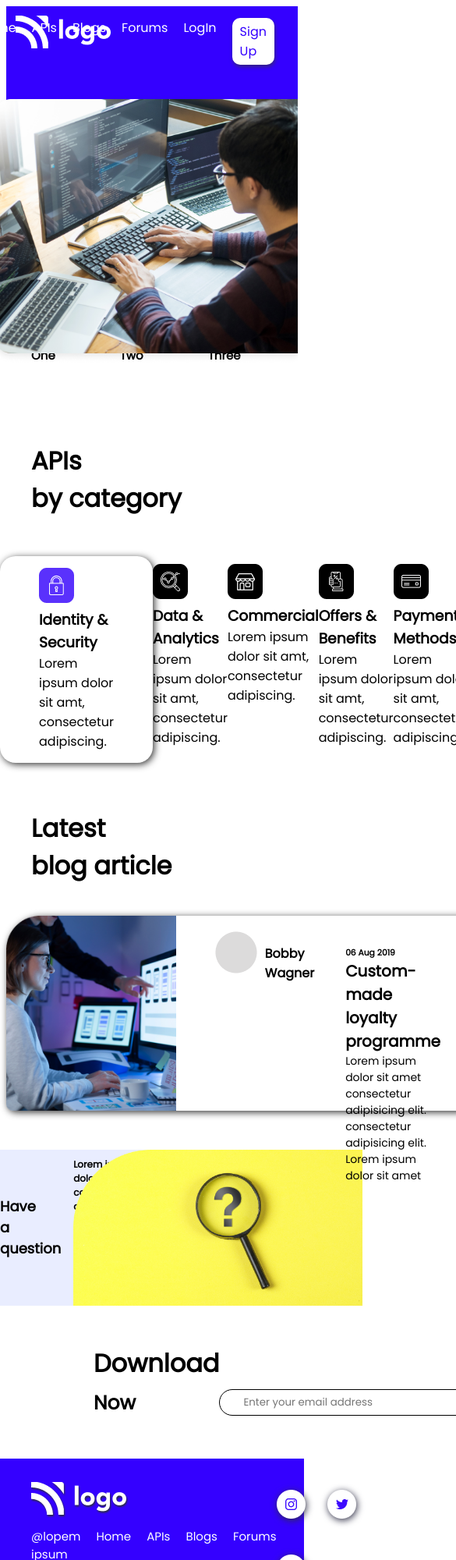
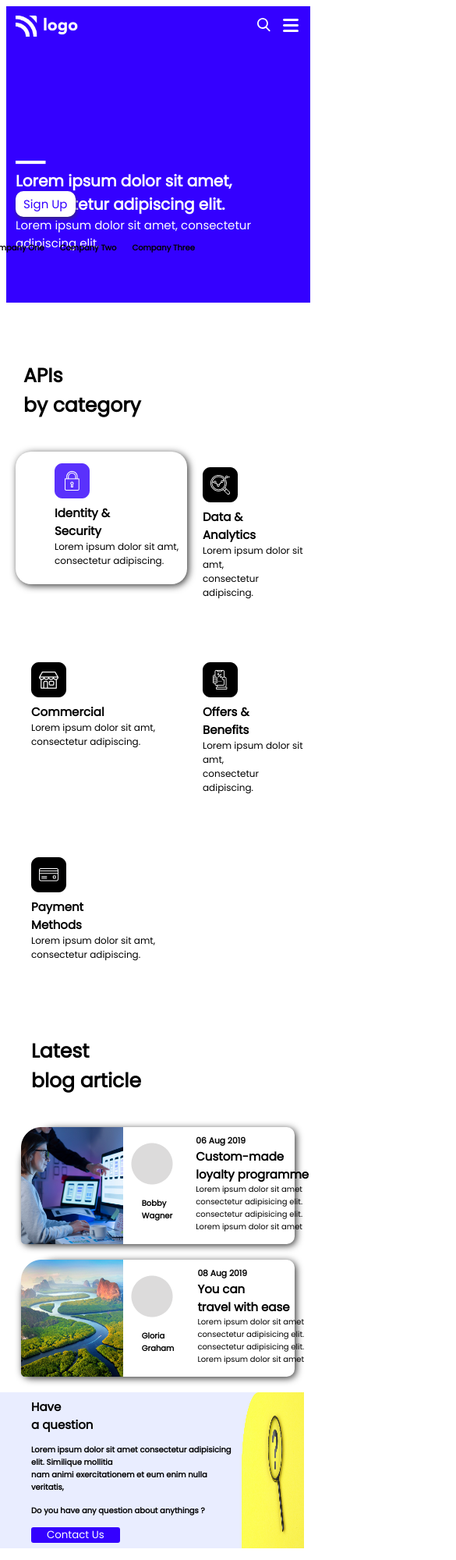
Before and after one commit to PrimePP/developer-landing-page, a website: page index.html in a window 390 px wide. Shown: the top 2000 px of the page at 78% size, 585 px wide, since content can reach past the window. Drawn offline with Linux system fonts and the light colour scheme.

Commit message:
added mobile and tablet responsive

```diff
--- a/index.html
+++ b/index.html
@@ -16,15 +16,18 @@
         <!-- Navigation Bar Starts -->
         <nav class="nav-items">
             <!-- Navigation items Starts -->
-            <a class="nav-item">Home</a>
-            <a class="nav-item">APIs</a>
-            <a class="nav-item">Blogs</a>
-            <a class="nav-item">Forums</a>
-            <a class="nav-item">LogIn</a>
+            <a class="nav-item nav-text">Home</a>
+            <a class="nav-item nav-text">APIs</a>
+            <a class="nav-item nav-text">Blogs</a>
+            <a class="nav-item nav-text">Forums</a>
+            <a class="nav-item nav-text">LogIn</a>
             <a class="nav-item nav-item-active">Sign Up</a>
             <svg class="nav-item search-icon" width="18" height="18" viewBox="0 0 13 13" fill="none" xmlns="http://www.w3.org/2000/svg">
             <path fill-rule="evenodd" clip-rule="evenodd" d="M8.85903 8.24401L11.816 11.321L11.815 11.322C11.991 11.4877 12.0614 11.7369 11.9982 11.9703C11.9349 12.2036 11.7483 12.3831 11.5127 12.4372C11.2771 12.4914 11.0308 12.4113 10.872 12.229L7.89103 9.12901C7.04998 9.72236 6.04531 10.0397 5.01603 10.037C2.66419 10.0372 0.627975 8.40344 0.118589 6.10743C-0.390797 3.81142 0.763438 1.46979 2.89472 0.475412C5.02599 -0.518963 7.56198 0.100953 8.99418 1.96641C10.4264 3.83187 10.3702 6.44192 8.85903 8.24401ZM8.44412 3.59725C7.86941 2.21135 6.51636 1.3082 5.01603 1.30901C2.9693 1.31231 1.31123 2.97128 1.30903 5.01801C1.30903 6.51834 2.21291 7.8709 3.59912 8.44487C4.98532 9.01883 6.58078 8.70114 7.64139 7.63996C8.702 6.57878 9.01883 4.98314 8.44412 3.59725Z" fill="white"/>
             </svg>
+            <div class="ham-menu">
+                <img src="./images/ham-menu-white.png" alt="ham-menu-image" class="ham-img">
+            </div>
         </nav>
 
         <!-- LOGO -->
@@ -63,7 +66,7 @@
             <!-- Card 01 -->
             <div class="card-active">
                 <img class="card-logo" src="./images/Group 97.png">
-                <h3 class="card-head-active">Identity & <br> Security</h3>
+                <h3 class="card-head card-head-active">Identity & <br> Security</h3>
                 <p class="card-body">Lorem ipsum dolor sit amt, <br> consectetur adipiscing.</p>
             </div>
             <!-- Card 02 -->
@@ -97,7 +100,7 @@
     <!-- Blog section -->
 
     <div class="blog-heading">
-            <h1>Latest <br> blog article</h1>
+            <h1 class="blog-title" >Latest <br> blog article</h1>
     </div>
         <!-- Blogs -->
     <div class="blog-cards">
@@ -107,9 +110,9 @@
                     <img src="./images/Rectangle.png" alt="" >
                 </div>
                 <div class="blog-content">
-                    <h6 >06 Aug 2019</h6>
-                    <h3 >Custom-made <br> loyalty programme</h3>
-                    <small>Lorem ipsum dolor sit amet <br>consectetur adipisicing elit. <br> consectetur adipisicing elit. <br>Lorem ipsum dolor sit amet</small>
+                    <h6 class="card-date">06 Aug 2019</h6>
+                    <h3 class="card-head" >Custom-made <br> loyalty programme</h3>
+                    <small class="card-desp" >Lorem ipsum dolor sit amet <br>consectetur adipisicing elit. <br> consectetur adipisicing elit. <br>Lorem ipsum dolor sit amet</small>
                 </div>
                 <div class="blog-bottom">
                     <img class="blog-card-bottom-image" src="./images/IMAGE HERE (2).png" alt="">
@@ -127,9 +130,9 @@
                     <img src="./images/Rectangle Copy.png" alt="" >
                 </div>
                 <div class="blog-content">
-                    <h6 >08 Aug 2019</h6>
-                    <h3 >You can <br> travel with ease</h3>
-                    <small>Lorem ipsum dolor sit amet <br>consectetur adipisicing elit. <br> consectetur adipisicing elit. <br>Lorem ipsum dolor sit amet</small>
+                    <h6 class="card-date">08 Aug 2019</h6>
+                    <h3 class="card-head" >You can <br> travel with ease</h3>
+                    <small class="card-desp" >Lorem ipsum dolor sit amet <br>consectetur adipisicing elit. <br> consectetur adipisicing elit. <br>Lorem ipsum dolor sit amet</small>
                 </div>
                 <div class="blog-bottom">
                     <img class="blog-card-bottom-image" src="./images/IMAGE HERE (2).png" alt="">
@@ -151,7 +154,7 @@
                 <button >Contact Us</button>
             </div>
             <div class="faq-image">
-                <img src="./images/Rectangle_38-2 (1).png" alt="">
+                <img src="./images/Rectangle_38-2 (1).png" alt="img" class="fqa-img">
             </div>
         </div>
 
--- a/style.css
+++ b/style.css
@@ -50,6 +50,9 @@ nav{
 .nav-item-active:hover{
   background-color: #4a4a4a;
   color: #ffffff;
+}
+.ham-menu{
+  display: none;
 }
 
 .logo{
@@ -178,7 +181,7 @@ nav{
 .blog-author{
   position: relative;
   top: 18px;
-  left: 30px;
+  left:25;
 }
 
 .blog-content{
@@ -196,7 +199,7 @@ nav{
 .faq-section{
   display: flex;
   justify-content: space-around;
-  margin-top: 30px;
+  margin-top:25;
   height: 200px;
   background-color: #E9EDFF;
 }
@@ -245,7 +248,7 @@ nav{
   border: 1px solid #000000;
   border-radius: 20px;
   margin-bottom: 5px;
-  padding: 3px 30px;
+  padding: 3px25;
 }
 
 .download-email form{
@@ -293,7 +296,7 @@ nav{
 }
 .footer-logo{
   position: relative;
-  top: 30px;
+  top:25;
   left:40px;
   cursor: grab;
   filter: drop-shadow(1px 2px 1px #2d2d44);
@@ -321,3 +324,334 @@ nav{
 .footer-right .logos-list .list-items:hover{
   color: #e2e2e2;
 }
+
+
+/* ******************************************
+******************************************
+****Mobile and Tablet Responsiveness******
+******************************************
+****************************************** */
+@media  only screen and (max-width:768px) {
+
+  nav{
+    background-color: #3400FF;
+    height: 45vh;
+    color: #ffffff;
+    display: flex;
+    justify-content: flex-end;
+    gap:20px;
+    cursor: grab;
+    margin: 8px 8px;
+    width:100vw;
+  }
+  .logo{
+    width: 80px;
+  }
+  .nav-item{
+    font-size: 15px;
+  }
+  .nav-text{
+    margin-top: 20px;
+  }
+  /* body part */
+  .header-text img{
+    width:25;
+  }
+
+  .header-text h2{
+    font-size: 20px;
+  }
+  .header-text p{
+    font-size: 15px;
+  }
+  .header-image{
+    width:300px;
+    position: absolute;
+    right: -7px;
+  }
+  .company-items{
+    font-size: 12px;
+  }
+
+  /* api part */
+  .api-heading{
+    font-size: 20px;
+  }
+  .cards{
+   display: grid;
+   grid-template-rows: 100px 100px;
+   grid-template-columns: 1fr repeat(2,1fr);
+   grid-row-gap: 60px;
+   justify-content: space-around;
+   margin-left: 20px;
+
+  }
+  .card{
+      margin-top: 20px;
+      margin-left: 20px;
+  }
+  .card-head{
+    font-size: 15px;
+  }
+  .card-body{
+    font-size: 12px;
+  }
+  .card-active{
+    height: 170px;
+    width: 220px;
+    white-space: nowrap;
+  }
+  .blog-heading{
+    margin-top: 100px;
+  }
+  .blog-title{
+    font-size: 20px;
+  }
+  .blog-cards{
+    width: 100vw;
+    margin: auto;
+    display: grid;
+    grid-template-rows: 1fr 1fr;
+  }
+  .blog-author{
+    font-size: 12px;
+  }
+  .faq-section{
+    display: flex;
+    justify-content: space-between;
+  }
+  .faq-content{
+    margin-left: 40px;
+  }
+  .fqa-img{
+    width: 200px;
+  }
+  .download-section{
+    display: flex;
+    flex-direction: column;
+  }
+  .download-content{
+    position: relative;
+    left: -140px;
+    bottom: 20px;
+  }
+  .download-email{
+    position: relative;
+    left: -60px;
+    padding:5px 25px;
+  }
+  .footer-logo{
+    margin-top: 30px;
+  }
+  .footer-left .list{
+    position: relative;
+    top:-25px;
+  }
+}
+/* mobile part */
+@media screen and (max-width:425px){
+  nav{
+    width: 100vw;
+  }
+  .logo{
+    width: 80px;
+  }
+  .nav-item{
+    display: none;
+  }
+  .nav-item-active{
+    display: inline;
+    position: absolute;
+    left: 20px;
+    top: 230px;
+  }
+  .search-icon{
+    display: inline;
+    position: relative;
+    top: -5px;
+  }
+  .ham-menu{
+    display: inline-block;
+  }
+  .ham-img{
+    width: 20px;
+    position: relative;
+    top:15px;
+    right: 15px;
+  }
+  /* body part */
+  .header-text img{
+    width:25;
+  }
+
+  .header-text h2{
+    font-size: 20px;
+  }
+  .header-text p{
+    font-size: 15px;
+  }
+  .header-image{
+    display: none;
+  }
+  .companies{
+    position: absolute;
+    top: 310px;
+    right: 120px;
+    white-space: nowrap;
+    margin: 0 auto;
+  }
+  .company-items{
+    font-size: 10px;
+  }
+
+  /* api part */
+  .api-heading{
+    position: relative;
+    top: 40px;
+    left: -10px;
+    font-size: 25px;
+
+  }
+  .cards{
+   max-width: 100vw;
+   display: grid;
+   grid-template-rows: 1fr 1fr 1fr;
+   grid-template-columns: repeat(2,1fr);
+   grid-row-gap: 60px;
+   justify-content: space-evenly;
+   margin-left: 20px;
+   margin-top: 80px;
+  }
+
+  .card-head{
+    font-size: 15px;
+  }
+  .card-body{
+    font-size: 12px;
+  }
+  .card-active{
+    height: 170px;
+    width: 220px;
+    white-space: nowrap;
+  }
+  .blog-heading{
+    margin-top: 60px;
+
+  }
+  .blog-title{
+    font-size: 25px;
+  }
+  .blog-cards{
+    width: 100vw;
+    margin: auto;
+    display: grid;
+    grid-template-rows: 1fr 1fr;
+
+  }
+  .blog-card{
+    background-color: #ffffff;
+    height: 150px;
+    border-radius: 10px;
+    border-top-left-radius: 45px;
+    box-shadow: 2px 2px 10px #343434;
+    padding-right: 150px;
+    display: flex;
+    margin-bottom: 20px;
+    margin-right: 5px;
+    cursor:grab;
+    width: 90vw;
+    margin-left: 20px;
+  }
+
+  .blog-card:hover{
+    background-color:#e3dcfc;
+  }
+
+  .blog-image img{
+    height: 150px;
+  }
+  .blog-card-bottom-image{
+    position: relative;
+    right: 40px;
+  }
+  .blog-author{
+    font-size: 10px;
+    position: relative;
+    right:15px;
+    top: 45px;
+  }
+  .blog-content{
+    margin-top: -30px;
+    margin-left: -100px;
+    white-space: nowrap;
+  }
+  .blog-content h3{
+    font-size: 15px;
+  }
+  .blog-content small{
+    font-size: 10px;
+  }
+  .faq-section{
+    width: 100vw;
+    display: flex;
+    justify-content: space-between;
+  }
+  .faq-content h4{
+    font-size: 10px;
+  }
+  .faq-content h2{
+    font-size: 15px;
+  }
+  .fqa-img{
+    width: 80px;
+  }
+  .download-section{
+    display: flex;
+    flex-direction: column;
+  }
+  .download-content{
+    position: relative;
+    left: 40px;
+    bottom: 20px;
+    white-space: nowrap;
+  }
+  .download-email {
+    position: relative;
+    left:100px;
+    padding: 5px 22px;
+  }
+
+  .footer-section{
+    width: 100vw;
+  }
+  .footer-logo{
+    width: 100px;
+    margin-top: 30px;
+  }
+  .footer-left{
+    margin-left: -30px;
+  }
+  .list-items{
+    font-size: 8px;
+  }
+  .footer-right{
+    margin-left: 20px;
+  }
+
+  .footer-right .footer-logos{
+    margin-top: 30px;
+    margin-right: 5px;
+    width: 20px;
+    cursor: grab;
+    filter: drop-shadow(1px 2px 5px #2d2d44);
+  }
+
+  .footer-right .logos-list{
+    list-style: none;
+    display: flex;
+    gap: 10px;
+    margin-top: 10px;
+    margin-left: 20px;
+    cursor: grab;
+  }
+}
```
Also changed, not shown: readme.md.
